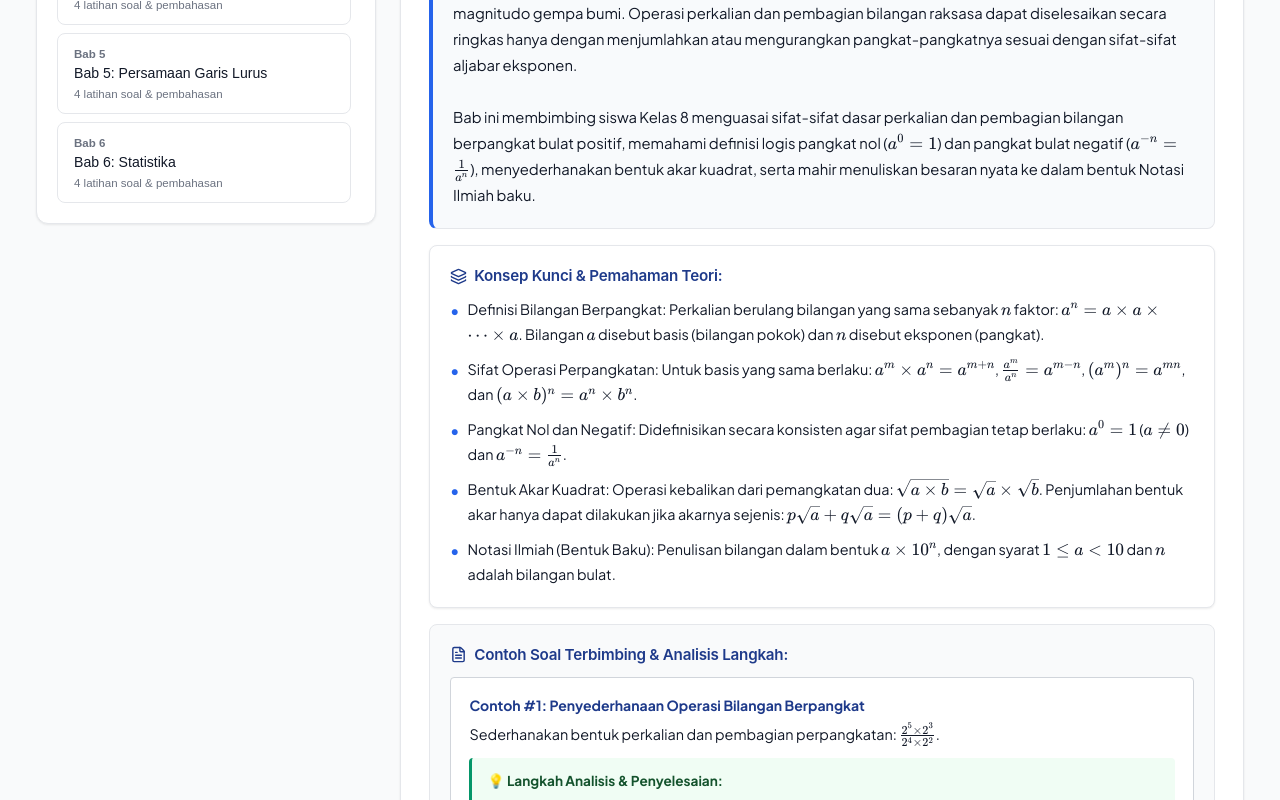
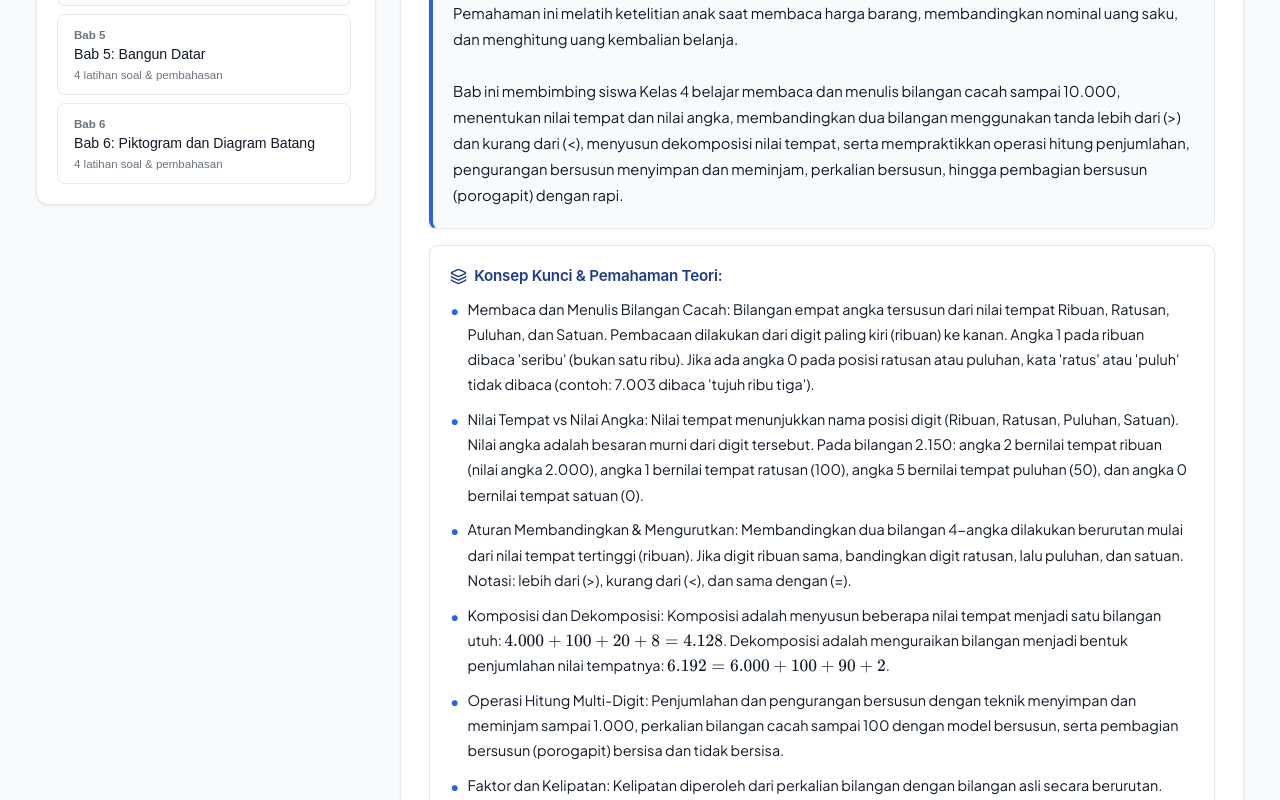
Before and after one commit to BlackCat-cyber-creator/AwesomeMathJ, a React (Vite) app: page / in a window 1280 px wide. Shown: the part 980-1780 px from the top of the page. Built offline with nearby package versions, Linux system fonts and the light colour scheme.

Commit message:
fix: set default landing view to Grade 4 Chapter 1 (Bilangan Cacah sampai 10.000) for PublicHandbook and TeacherDashboard

```diff
--- a/src/components/PublicHandbook.jsx
+++ b/src/components/PublicHandbook.jsx
@@ -29,8 +29,8 @@ import { QuestionVisual } from './QuestionVisual';
  * Bersih dari label ujian (UH/HOTS) dan fokus pada pemahaman konsep murni.
  */
 export function PublicHandbook({ onOpenAuth, onLaunchPractice, onPrintQuest }) {
-  const [selectedGrade, setSelectedGrade] = useState(8);
-  const [selectedChapterId, setSelectedChapterId] = useState("smp8-spldv");
+  const [selectedGrade, setSelectedGrade] = useState(4);
+  const [selectedChapterId, setSelectedChapterId] = useState("sd4-bab1-bilangan-cacah");
   const [selectedTrackFilter, setSelectedTrackFilter] = useState("ALL");
   const [searchQuery, setSearchQuery] = useState("");
 
--- a/src/components/TeacherDashboard.jsx
+++ b/src/components/TeacherDashboard.jsx
@@ -38,13 +38,13 @@ export function TeacherDashboard({ onLaunchQuest, onPrintQuest, activeTab, setAc
   const [quests, setQuests] = useState(getQuests());
 
   // Curriculum browser state
-  const [selectedGrade, setSelectedGrade] = useState(8);
-  const [selectedChapterId, setSelectedChapterId] = useState("smp8-spldv");
+  const [selectedGrade, setSelectedGrade] = useState(4);
+  const [selectedChapterId, setSelectedChapterId] = useState("sd4-bab1-bilangan-cacah");
 
   // Quest Generator state - default to 5 questions
   const [targetStudentId, setTargetStudentId] = useState(students[0]?.id || "");
-  const [generatorGrade, setGeneratorGrade] = useState(8);
-  const [generatorChapterId, setGeneratorChapterId] = useState("smp8-spldv");
+  const [generatorGrade, setGeneratorGrade] = useState(4);
+  const [generatorChapterId, setGeneratorChapterId] = useState("sd4-bab1-bilangan-cacah");
   const [questionCount, setQuestionCount] = useState(5);
   const [deadline, setDeadline] = useState(getDefaultDeadlineDate());
   const [copiedNotification, setCopiedNotification] = useState(false);
@@ -53,7 +53,7 @@ export function TeacherDashboard({ onLaunchQuest, onPrintQuest, activeTab, setAc
   // New Student modal/form state
   const [showAddStudent, setShowAddStudent] = useState(false);
   const [newStudentName, setNewStudentName] = useState("");
-  const [newStudentGrade, setNewStudentGrade] = useState(8);
+  const [newStudentGrade, setNewStudentGrade] = useState(4);
   const [newStudentParentPhone, setNewStudentParentPhone] = useState("");
   const [newStudentNotes, setNewStudentNotes] = useState("");
 
```
